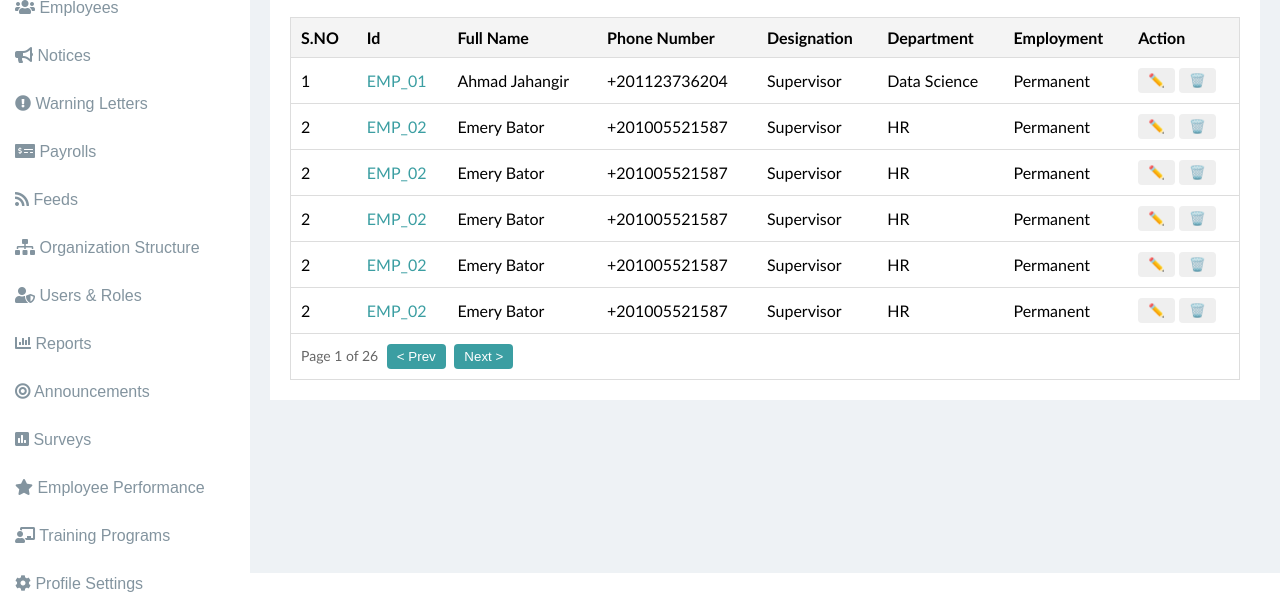
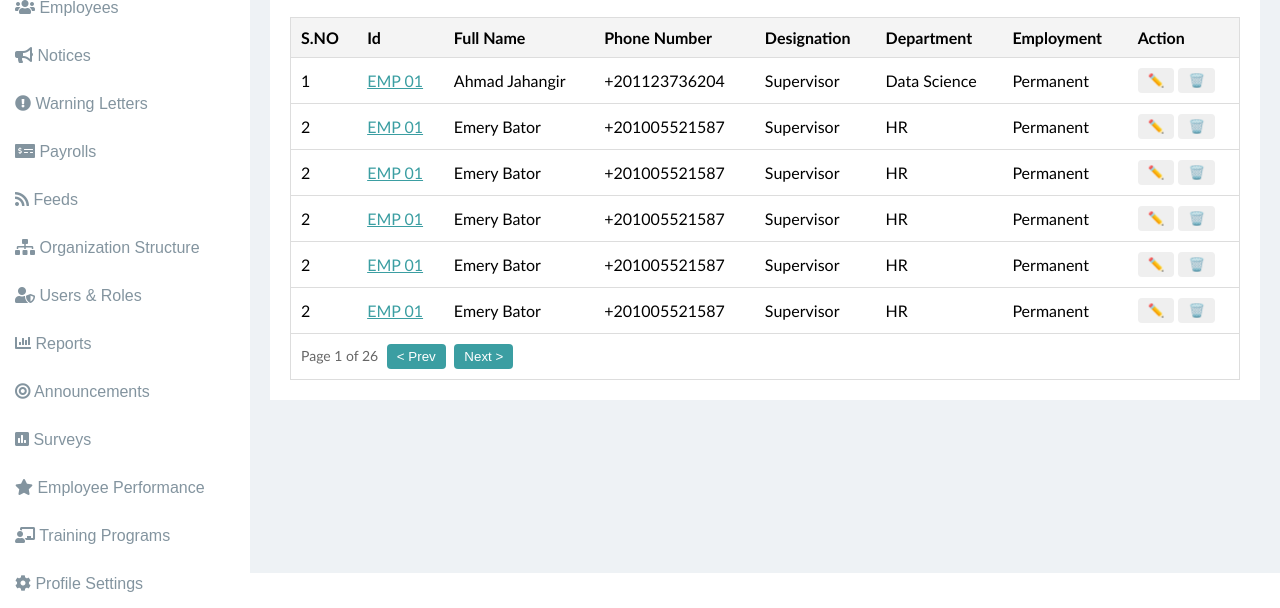
Before and after one commit to MuhammadZawar11681/HRM, a plain HTML site: page pages/employees.html in a window 1280 px wide. Shown: the part 227-835 px from the top of the page. Drawn offline with Linux system fonts and the light colour scheme.

Commit message:
add links

```diff
--- a/pages/employees.html
+++ b/pages/employees.html
@@ -17,10 +17,15 @@
     <div class="sidebar">
         <div class="logo">HRM LOGO</div>
         <nav class="nav-menu">
-            <button><i class="fas fa-tachometer-alt"></i> Dashboard</button>
+
+            <a href="/index.html" target="_blank">
+              <button><i class="fas fa-tachometer-alt"></i> Dashboard</button>
+            </a>
             <button><i class="fas fa-calendar-check"></i> Attendance</button>
             <button><i class="fas fa-tasks"></i> Requests</button>
-            <button><i class="fas fa-users"></i> Employees</button>
+            <a href="./employees.html" target="_blank">
+              <button><i class="fas fa-users"></i> Employees</button>
+            </a>
             <button><i class="fas fa-bullhorn"></i> Notices</button>
             <button>
                 <i class="fas fa-exclamation-circle"></i> Warning Letters
@@ -80,8 +85,13 @@
             <!-- Search Bar and Button Row -->
             <div class="employee-actions">
               <input type="text" placeholder="Search..." class="employee-search-bar" />
-              <button class="new-employee-btn">+ New Employee</button>
+              <a href="./add_employee.html" target="_blank">
+                <button class="new-employee-btn">+ New Employee</button>
+              </a>
+
             </div>
+
+
 
             <!-- Employee Page Content -->
             <div class="employee-page">
@@ -130,7 +140,10 @@
                   <tbody>
                     <tr>
                       <td>1</td>
-                      <td class="id_class">EMP_01</td>
+                      <td class="id_class"><a href="./employee_info.html" target="_blank" class="id_class">
+                        EMP 01
+                      </a></td>
+
                       <td>Ahmad Jahangir</td>
                       <td>+201123736204</td>
                       <td>Supervisor</td>
@@ -143,7 +156,9 @@
                     </tr>
                     <tr>
                       <td>2</td>
-                      <td class="id_class">EMP_02</td>
+                      <td class="id_class"><a href="./employee_info.html" target="_blank" class="id_class">
+                        EMP 01
+                      </a></td>
                       <td>Emery Bator</td>
                       <td>+201005521587</td>
                       <td>Supervisor</td>
@@ -156,7 +171,9 @@
                     </tr>
                     <tr>
                         <td>2</td>
-                        <td class="id_class">EMP_02</td>
+                        <td class="id_class"><a href="./employee_info.html" target="_blank" class="id_class">
+                          EMP 01
+                        </a></td>
                         <td>Emery Bator</td>
                         <td>+201005521587</td>
                         <td>Supervisor</td>
@@ -169,7 +186,9 @@
                       </tr>
                       <tr>
                         <td>2</td>
-                        <td class="id_class">EMP_02</td>
+                        <td class="id_class"><a href="./employee_info.html" target="_blank" class="id_class">
+                          EMP 01
+                        </a></td>
                         <td>Emery Bator</td>
                         <td>+201005521587</td>
                         <td>Supervisor</td>
@@ -182,7 +201,9 @@
                       </tr>
                       <tr>
                         <td>2</td>
-                        <td class="id_class">EMP_02</td>
+                        <td class="id_class"><a href="./employee_info.html" target="_blank" class="id_class">
+                          EMP 01
+                        </a></td>
                         <td>Emery Bator</td>
                         <td>+201005521587</td>
                         <td>Supervisor</td>
@@ -195,7 +216,9 @@
                       </tr>
                       <tr>
                         <td>2</td>
-                        <td class="id_class">EMP_02</td>
+                        <td class="id_class"><a href="./employee_info.html" target="_blank" class="id_class">
+                          EMP 01
+                        </a></td>
                         <td>Emery Bator</td>
                         <td>+201005521587</td>
                         <td>Supervisor</td>
```
Also changed, not shown: index.html (+10 -14 lines), pages/add_employee.html (+6 -2 lines), pages/employee_info.html (+6 -2 lines).
